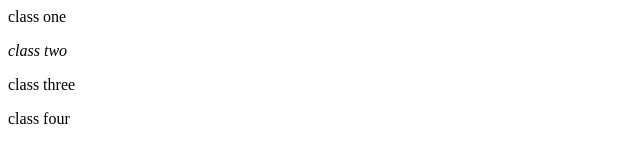
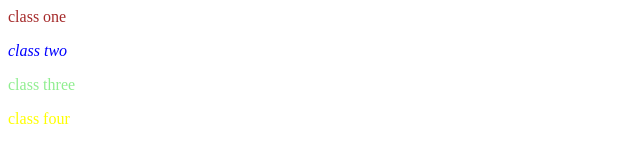
Before and after one commit to AlexRod08-pumpkin/CSS-Font-Style, a plain HTML site: page index.html in a window 1280 px wide. Shown: the whole page, without its empty margins (0-640 px from the left). Drawn offline with Linux system fonts and the light colour scheme.

Commit message:
Update style.css

```diff
--- a/style.css
+++ b/style.css
@@ -1,12 +1,20 @@
 .class1{
 font-style: Sofia, italic;
+     color: Brown;
 
 }
 
 .class2{
      font-style: oblique;
+     color: blue;
 }
 
 .class3{
      font-style: initial;
+     color: lightgreen;
 }
+
+.class4{
+     font-style: inherit;
+     color: yellow;
+}
```
